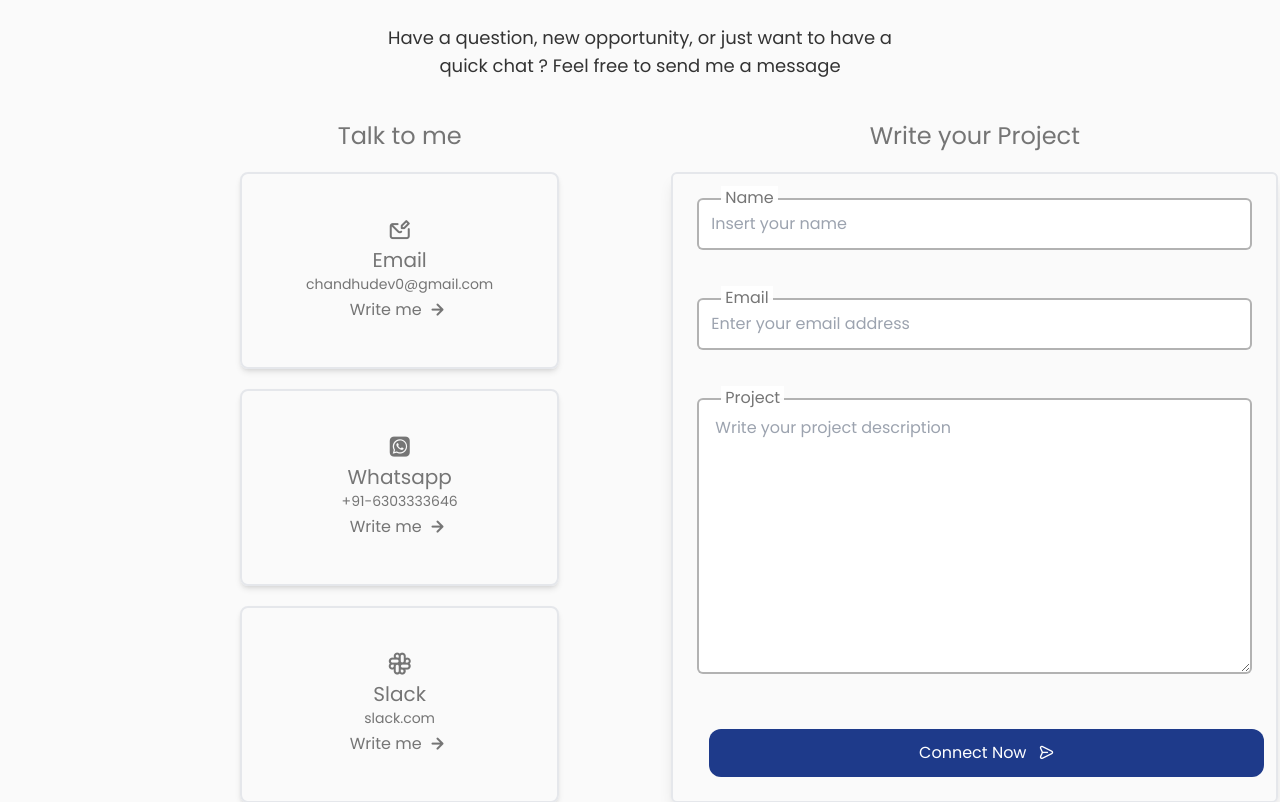
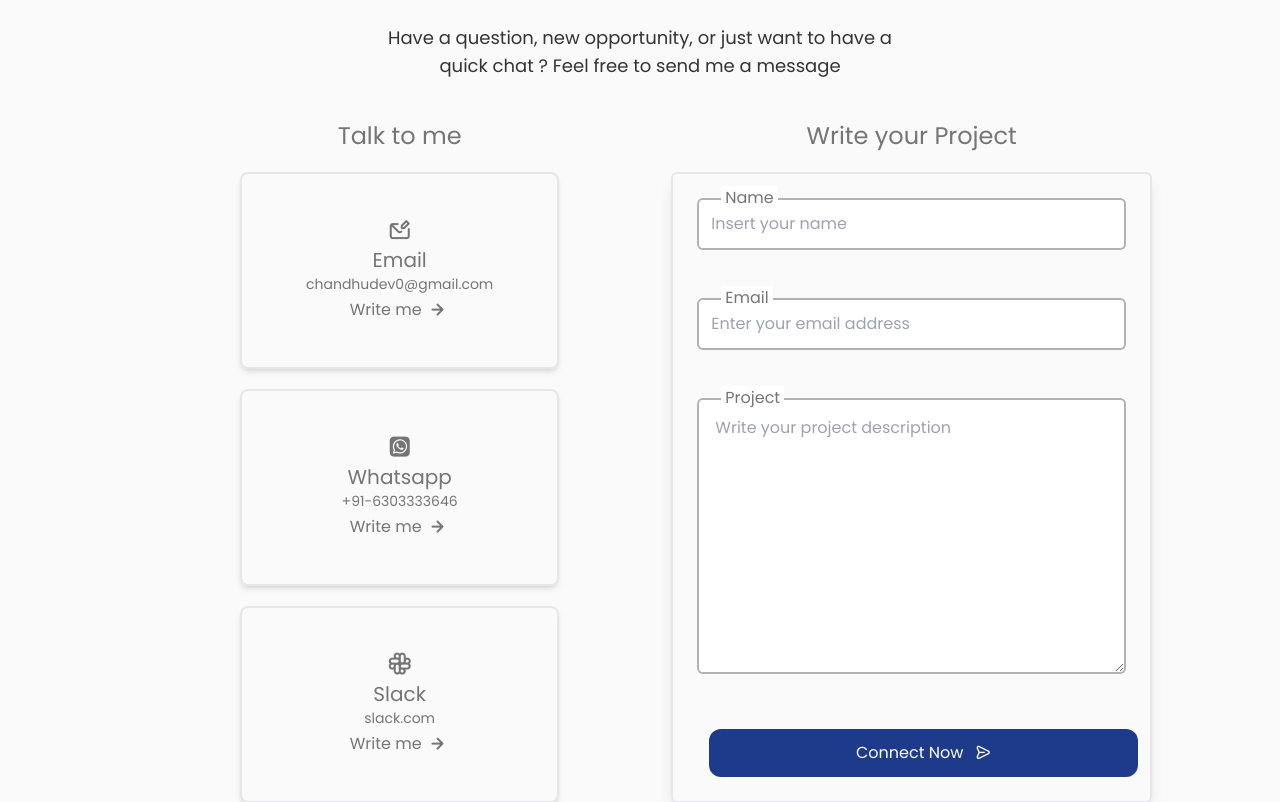
Before and after one commit to chandhuDev/portfolio, a React (Vite) app: page / in a window 1280 px wide. Shown: the part 3920-4722 px from the top of the page. Built offline with nearby package versions, Linux system fonts and the light colour scheme; no server answers.

Commit message:
fix:fixing out the changes for textarea

```diff
--- a/src/components/contact.jsx
+++ b/src/components/contact.jsx
@@ -72,7 +72,7 @@ const contact = () => {
                 })
                }
             </div>
-            <div className='flex flex-col md:gap-y-5 gap-y-3 md:mt-0 mt-4 md:ml-28 ml-0'>
+            <div className='flex flex-col md:gap-y-5 gap-y-3 md:mt-0 mt-4 md:ml-28 ml-0 container mx-auto'>
               <p className='md:text-2xl text-xl font-normal w-full text-center block md:mb-0 mb-3'>Write your Project</p>
                <form className='md:text-base text-sm rounded-md shadow-lg border-2 md:p-6 p-4 md:space-y-12 space-y-8' ref={form} onSubmit={sendMail}>
                 <div className='relative'>
@@ -97,10 +97,9 @@ const contact = () => {
                   <label className='absolute z-20 left-6 -top-3 bg-white/95 px-1'>Project</label>
                   <textarea
                   name='message'
-                  cols={`${screenWidth > 440 ? '36': '27'}`}
                   rows="10"
                   placeholder='Write your project description'
-                  className='rounded-md md:p-4 p-2 border-black/30 border-2'
+                  className='rounded-md md:p-4 p-2 border-black/30 border-2 w-full'
                   required
                   >
                   </textarea>
```
